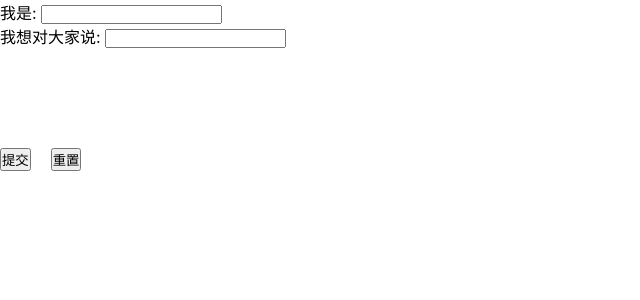
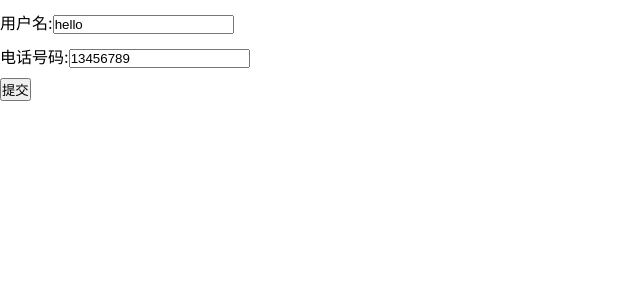
Before and after one commit to zm8/create-react-app, a React (Create React App) app: page / in a window 1280 px wide. Shown: the top 300 px of the page, without its empty margins (0-640 px from the left). Built offline with nearby package versions, Linux system fonts and the light colour scheme.

Commit message:
feat: FormValid 组件提交

```diff
--- a/craco.config.js
+++ b/craco.config.js
@@ -1,3 +1,4 @@
+const path = require('path');
 const BundleAnalyzerPlugin = require('webpack-bundle-analyzer').BundleAnalyzerPlugin;
 
 module.exports = {
@@ -6,6 +7,9 @@ module.exports = {
 			console.log(webpackConfig);
 			return webpackConfig;
 		},
+		alias: {
+			Src: path.resolve(__dirname, 'src'),
+		},
 		// plugins: [new BundleAnalyzerPlugin()],
 	},
 };
--- a/package.json
+++ b/package.json
@@ -9,7 +9,7 @@
 		"@testing-library/user-event": "^12.1.10",
 		"@types/lodash": "^4.14.172",
 		"@types/mockjs": "^1.0.4",
-		"ahooks": "^3.0.0-alpha.17",
+		"ahooks": "^3.0.0-alpha.18",
 		"lodash": "^4.17.21",
 		"mockjs": "^1.1.0",
 		"react": "^17.0.2",
--- a/src/App.js
+++ b/src/App.js
@@ -1,11 +1,14 @@
 import React from 'react';
-import FormBox from './FormBox';
+// import FormBox from './FormBox';
 import './App.css';
+// import LearnProps from './LearnProps';
+import FormValidBox from './FormValidBox';
 
 function App() {
 	return (
 		<div className="App">
-			<FormBox />
+			<FormValidBox />
+			{/* <LearnProps /> */}
 		</div>
 	);
 }
--- /dev/null
+++ b/src/FormValidBox/index.jsx
@@ -0,0 +1,57 @@
+import React from 'react';
+import Form from 'Src/components/FormValid/Form';
+import FormItem from 'Src/components/FormValid/FormItem';
+import useForm from 'Src/components/FormValid/hook/useForm';
+
+const model = {
+	userName: {
+		value: 'hello',
+		rule: (value) => {
+			if (!value) return '请输入姓名';
+		},
+	},
+	tel: {
+		value: '13456789',
+		rule: (value) => {
+			if (!value) return '请输入电话号码';
+			if (value.length < 10) {
+				return '请输入10个号码';
+			}
+		},
+	},
+};
+
+export default function FormValidBox() {
+	const formRef = useForm({
+		model,
+	});
+
+	console.log('2222', formRef.current.getValue('userName'));
+	return (
+		<div>
+			<div style={{ margin: '10px 0' }}>
+				<span>用户名:</span>
+				<input
+					value={formRef.current.getValue('userName')}
+					onChange={(e) => {
+						console.log(e.target.value);
+						formRef.current.setValue('userName', e.target.value);
+					}}
+					onBlur={() => {
+						formRef.current.valid();
+					}}
+				/>
+			</div>
+			<div style={{ margin: '10px 0' }}>
+				<span>电话号码:</span>
+				<input
+					value={formRef.current.getValue('tel')}
+					onChange={(e) => {
+						formRef.current.setValue('userName', e.target.value);
+					}}
+				/>
+			</div>
+			<button>提交</button>
+		</div>
+	);
+}
--- /dev/null
+++ b/src/LearnProps/index.jsx
@@ -0,0 +1,52 @@
+import React from 'react';
+
+export default class Index extends React.Component {
+	state = {
+		mes: 'hello,React',
+	};
+	node = null;
+	say = () => this.setState({ mes: 'let us learn React!' });
+	render() {
+		return (
+			<div>
+				<PropsComponent
+					mes={this.state.mes} // ① props 作为一个渲染数据源
+					say={this.say} // ② props 作为一个回调函数 callback
+					Component={ChidrenComponent} // ③ props 作为一个组件
+					renderName={() => <div> my name is alien </div>} // ④ props 作为渲染函数
+				>
+					<ChidrenComponent />
+				</PropsComponent>
+			</div>
+		);
+	}
+}
+
+/* children 组件 */
+function ChidrenComponent() {
+	return <div> In this chapter, let's learn about react props ! </div>;
+}
+/* props 接受处理 */
+class PropsComponent extends React.Component {
+	componentDidMount() {
+		// console.log(this, '_this');
+	}
+	render() {
+		const { children, mes, renderName, say, Component } = this.props;
+		// const renderFunction = children[0];
+		// const renderComponent = children[1];
+
+		console.log(children);
+		/* 对于子组件，不同的props是怎么被处理 */
+		return (
+			<div>
+				{/* {renderFunction()} */}
+				{mes}
+				{renderName()}
+				{/* {renderComponent} */}
+				<Component />
+				<button onClick={() => say()}> change content </button>
+			</div>
+		);
+	}
+}
--- /dev/null
+++ b/src/components/FormValid/Form.jsx
@@ -0,0 +1,12 @@
+import React, { forwardRef } from 'react';
+import FormContext from './FormContext';
+
+function Form(props, formInstance) {
+	const { children } = props;
+	const RenderChildren = (
+		<FormContext.Provider value={formInstance}>{children}</FormContext.Provider>
+	);
+	return <>{RenderChildren}</>;
+}
+
+export default forwardRef(Form);
--- /dev/null
+++ b/src/components/FormValid/FormContext.js
@@ -0,0 +1,6 @@
+import React from 'react';
+import { createContext } from 'react';
+
+const FormContext = createContext();
+
+export default FormContext;
--- /dev/null
+++ b/src/components/FormValid/FormItem.jsx
@@ -0,0 +1,19 @@
+import React, { useContext, useEffect } from 'react';
+import FormContext from './FormContext';
+
+export default function FormItem(props) {
+	const { children, name, rule } = props;
+	const formInstance = useContext(FormContext);
+	useEffect(() => {
+		const form = formInstance.current;
+		form.registerModel(name, { rule });
+		return () => {
+			form.unregisterModel(name);
+		};
+	}, []);
+	return (
+		<>
+			<children {...formInstance.current.getModel(name)} />
+		</>
+	);
+}
--- /dev/null
+++ b/src/components/FormValid/hook/useForm.js
@@ -0,0 +1,29 @@
+import { useRef, useState } from 'react';
+
+class FormStore {
+	constructor({ model, forceUpdate }) {
+		this.model = model || {};
+		this.forceUpdate = forceUpdate;
+	}
+	setValue(name, value) {
+		// if (!this.model[name]) return;
+		this.model[name].value = value;
+		this.forceUpdate();
+	}
+	getValue(name) {
+		return this.model[name]?.value;
+	}
+	valid() {}
+}
+
+export default function useForm(para = {}) {
+	const [, forceUpdate] = useState({});
+	const ref = useRef();
+	if (!ref.current) {
+		ref.current = new FormStore({
+			model: para.model,
+			forceUpdate: () => forceUpdate({}),
+		});
+	}
+	return ref;
+}
```
Also changed, not shown: 1 other file (tests, documents, lock files or other folders).
